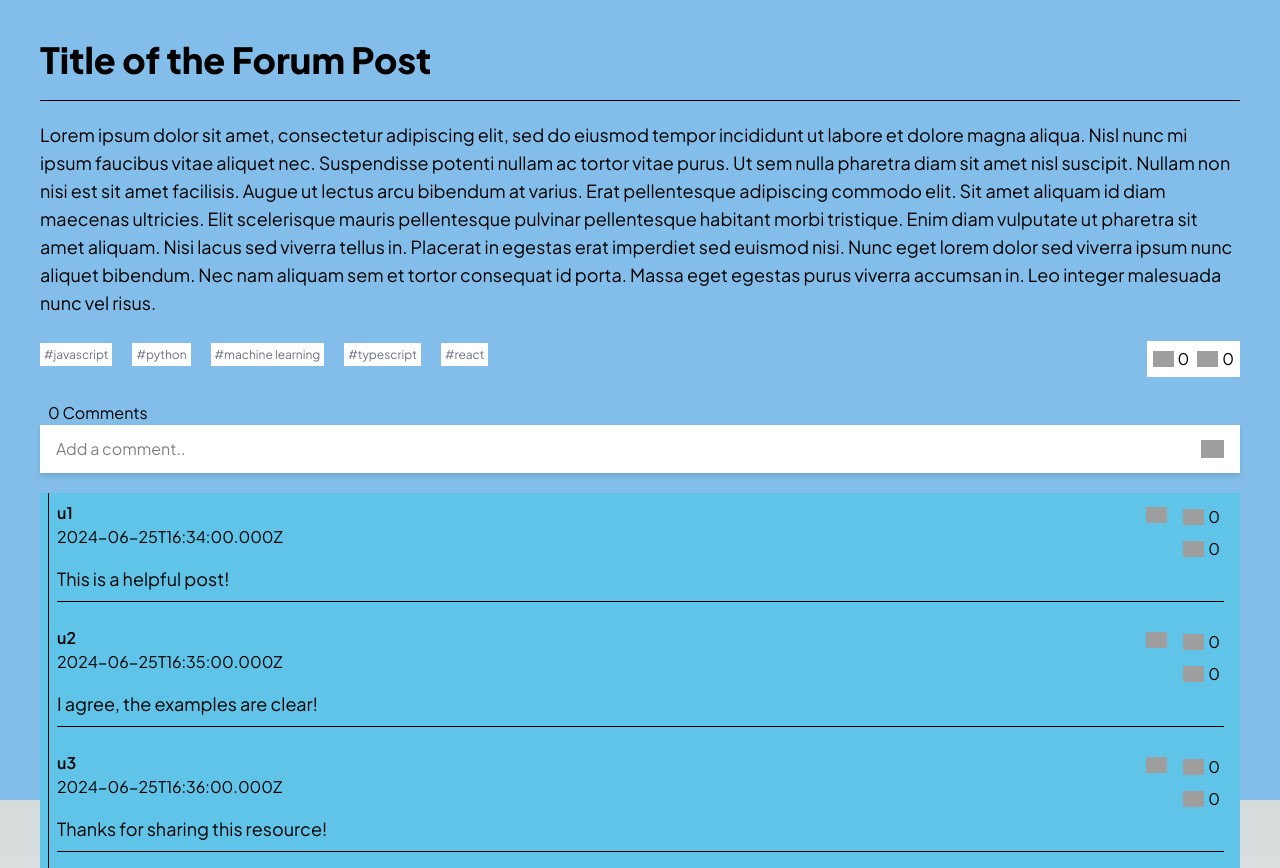
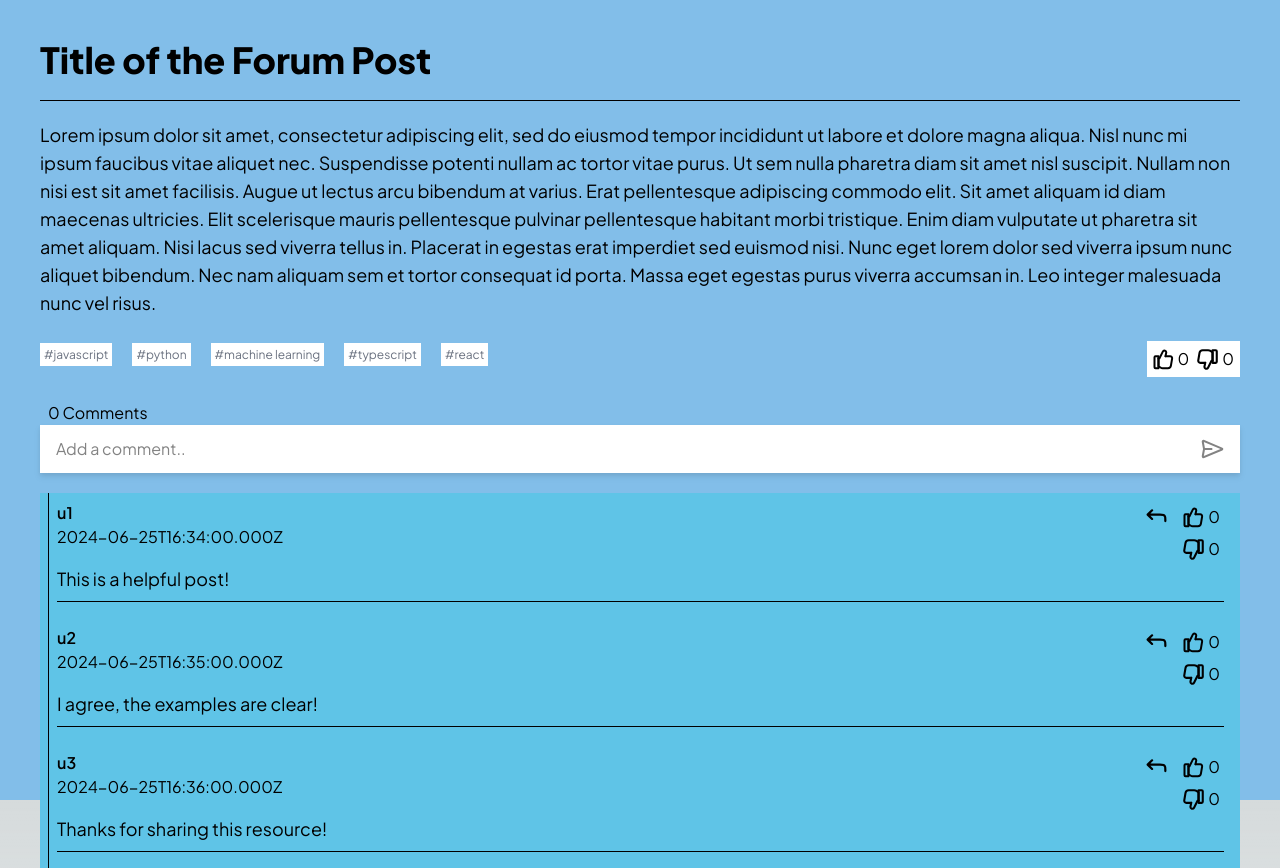
Before and after one commit to theg1239/ExamCooker, a Next.js app: page /forum/forumpost in a window 1280 px wide. Built offline with nearby package versions, Linux system fonts and the light colour scheme; grey boxes are pictures that could not be loaded.

Commit message:
fix: Properly sourced svgs in corresponding components

```diff
--- a/app/components/common/Buttons.tsx
+++ b/app/components/common/Buttons.tsx
@@ -43,14 +43,14 @@ export function LikeButton() {
         <div className="flex gap-1 p-1">
             <button onClick={handleClick} className="hover:bg-gray-300">
                 <Image
-                    src={"/ThumbsUpIcon.svg"}
+                    src={"/comment/ThumbsUpIcon.svg"}
                     alt="ThumbsUp"
                     width={21}
                     height={21}
                     className="hidden md:flex"
                 />
                 <Image
-                    src={"/ThumbsUpIcon.svg"}
+                    src={"/comment/ThumbsUpIcon.svg"}
                     alt="ThumbsUp"
                     width={16}
                     height={16}
@@ -74,14 +74,14 @@ export function DislikeButton() {
         <div className="flex gap-1 p-1">
             <button onClick={handleClick} className="hover:bg-gray-300">
                 <Image
-                    src={"/ThumbsDownIcon.svg"}
+                    src={"/comment/ThumbsDownIcon.svg"}
                     alt="ThumbsDown"
                     width={21}
                     height={21}
                     className="hidden md:flex"
                 />
                 <Image
-                    src={"/ThumbsDownIcon.svg"}
+                    src={"/comment/ThumbsDownIcon.svg"}
                     alt="ThumbsDown"
                     width={16}
                     height={16}
@@ -102,14 +102,14 @@ export function ReplyButton() {
     return <div className="p-1">
         <button onClick={handleClick} className="hover:bg-gray-300">
             <Image
-                src={"/ReplyIcon.svg"}
+                src={"/comment/ReplyIcon.svg"}
                 alt="Reply"
                 width={21}
                 height={21}
                 className="hidden md:flex"
             />
             <Image
-                src={"/ReplyIcon.svg"}
+                src={"/comment/ReplyIcon.svg"}
                 alt="Reply"
                 width={14}
                 height={14}
--- a/app/components/forumpost/CommentField.tsx
+++ b/app/components/forumpost/CommentField.tsx
@@ -30,7 +30,7 @@ export default function CommentField() {
 export function SubmitCommentButton() {
     return <button type="submit" className="bg-white py-3 px-4 hover:bg-gray-300">
         <Image
-            src={"/SubmitComment.svg"}
+            src={"/comment/SubmitComment.svg"}
             alt="Submit Comment"
             width={24}
             height={24}
```
